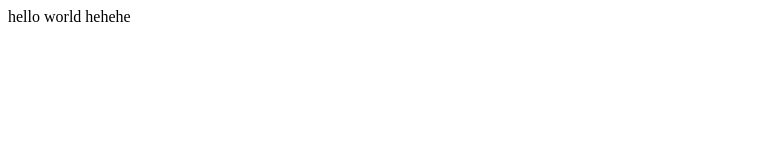
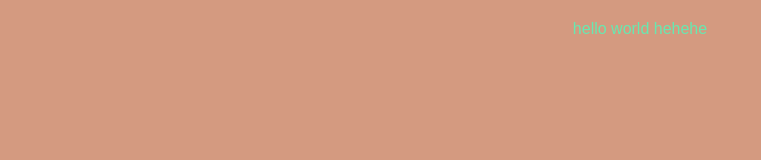
Before and after one commit to egg0927/egg0927.github.io, a plain HTML site: page basic/index.html in a window 1280 px wide. Shown: the whole page, without its empty margins (0-761 px from the left). Drawn offline with Linux system fonts and the light colour scheme.

Commit message:
Update index.html

```diff
--- a/basic/index.html
+++ b/basic/index.html
@@ -3,7 +3,21 @@
 <head>
     <meta charset="UTF-8">
     <meta name="viewport" content="width=device-width, initial-scale=1.0">
-    <title>Document</title>
+    <title>這很基本</title>
+
+    <style>
+        /* 全局設定 */
+        body {
+            font-family: Arial, sans-serif;
+            background-color: #d49a80;
+            color: #67e8b0;
+            margin: 10px;
+            padding: 10px;
+            text-align: center;
+        }
+
+    </style>
+
 </head>
 <body>
     hello world hehehe
```
